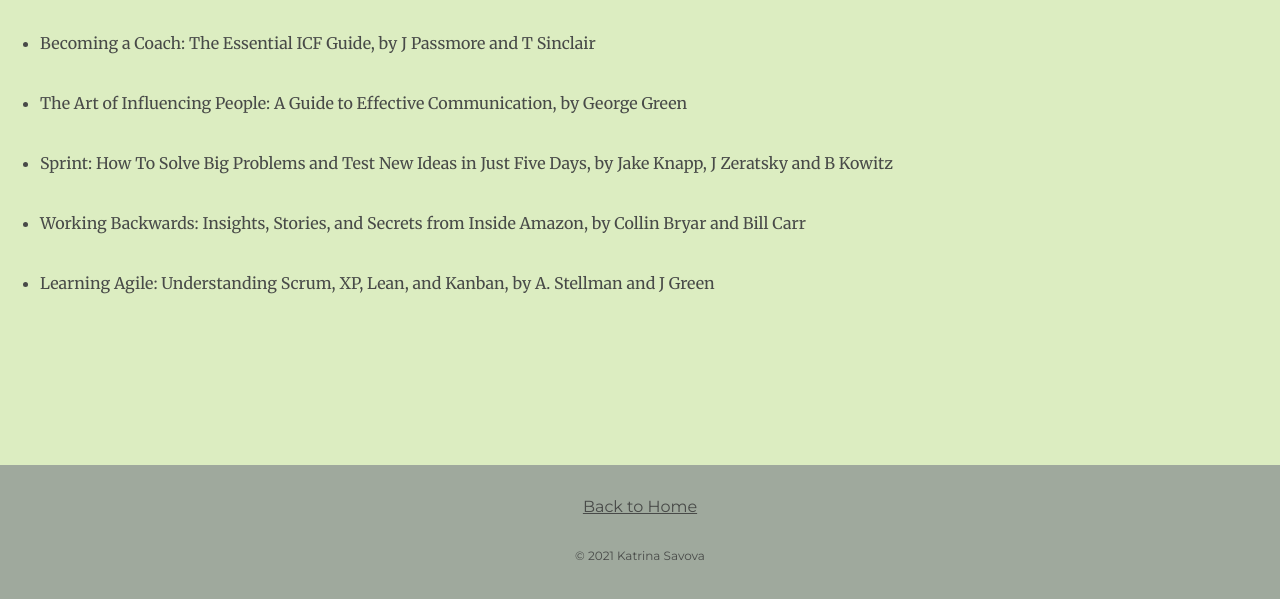
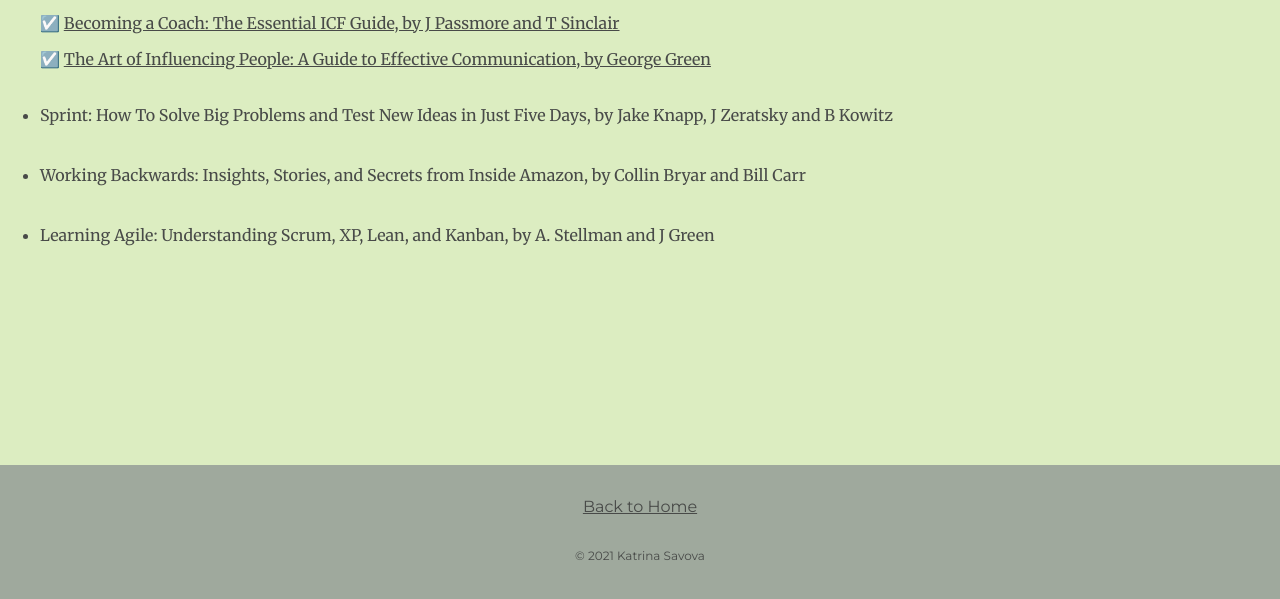
Before and after one commit to acerbin/cv, a plain HTML site: page books.html in a window 1280 px wide. Shown: the part 199-798 px from the top of the page. Drawn offline with Linux system fonts and the light colour scheme.

Commit message:
add links to book list

```diff
--- a/books.html
+++ b/books.html
@@ -13,8 +13,8 @@
 <body>
     <h1 class="padme">Favourite Reads</h1>
     <ul>
-        <li>Becoming a Coach: The Essential ICF Guide, by J Passmore and T Sinclair</li>
-        <li>The Art of Influencing People: A Guide to Effective Communication, by George Green</li>
+        <p> ☑️  <a href="https://www.amazon.co.uk/s?k=Becoming+a+Coach&i=stripbooks&ref=nb_sb_noss_2">Becoming a Coach: The Essential ICF Guide, by J Passmore and T Sinclair</a></p>
+        <p> ☑️  <a href="https://www.amazon.co.uk/s?i=stripbooks&k=The%20Art%20of%20Influencing%20People&ref=nb_sb_noss_2&url=search-alias%3Dstripbooks">The Art of Influencing People: A Guide to Effective Communication, by George Green</a></p>
         <li>Sprint: How To Solve Big Problems and Test New Ideas in Just Five Days, by Jake Knapp, J Zeratsky and B Kowitz</li>
         <li>Working Backwards: Insights, Stories, and Secrets from Inside Amazon, by Collin Bryar and Bill Carr</li>
         <li>Learning Agile: Understanding Scrum, XP, Lean, and Kanban, by A. Stellman and J Green</li>
--- a/style.css
+++ b/style.css
@@ -55,7 +55,7 @@
 }
 
 footer a:hover {
-    color: bisque;
+    color: beige;
 }
 
 p a:hover {
```
